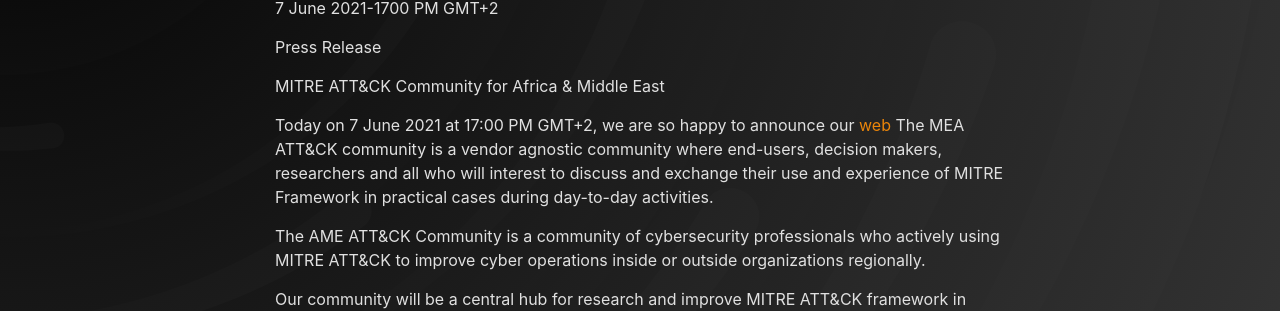
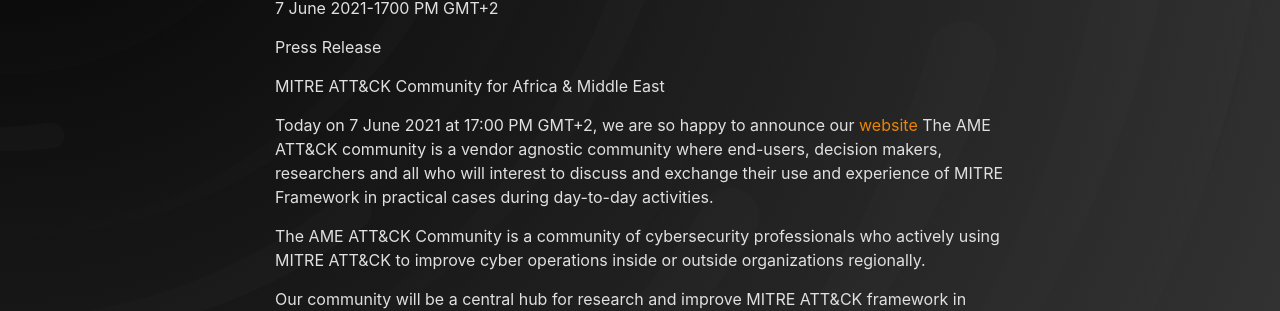
Before and after one commit to bluzr/attackcommunity.github.io, a Jekyll site: the page built from index.md, in a window 1280 px wide and 967 px high. Shown: the part 245-556 px from the top of the window. Built offline with Jekyll 4.4.1, drawn with Linux system fonts in a browser that asks for light colours.

Commit message:
Update index.md

```diff
--- a/index.md
+++ b/index.md
@@ -10,8 +10,8 @@ Press Release
 MITRE ATT&CK Community for Africa & Middle East
 
 
-Today on 7 June 2021 at 17:00 PM GMT+2, we are so happy to announce our [web](https://attackcommunity.org)
-The MEA ATT&CK community is a vendor agnostic community where end-users, decision makers, researchers and all who will interest to discuss and exchange their use and experience of MITRE Framework in practical cases during day-to-day activities.
+Today on 7 June 2021 at 17:00 PM GMT+2, we are so happy to announce our [website](https://attackcommunity.org)
+The AME ATT&CK community is a vendor agnostic community where end-users, decision makers, researchers and all who will interest to discuss and exchange their use and experience of MITRE Framework in practical cases during day-to-day activities.
 
 The AME ATT&CK Community is a community of cybersecurity professionals who actively using MITRE ATT&CK to improve cyber operations inside or outside organizations regionally.
 
```
